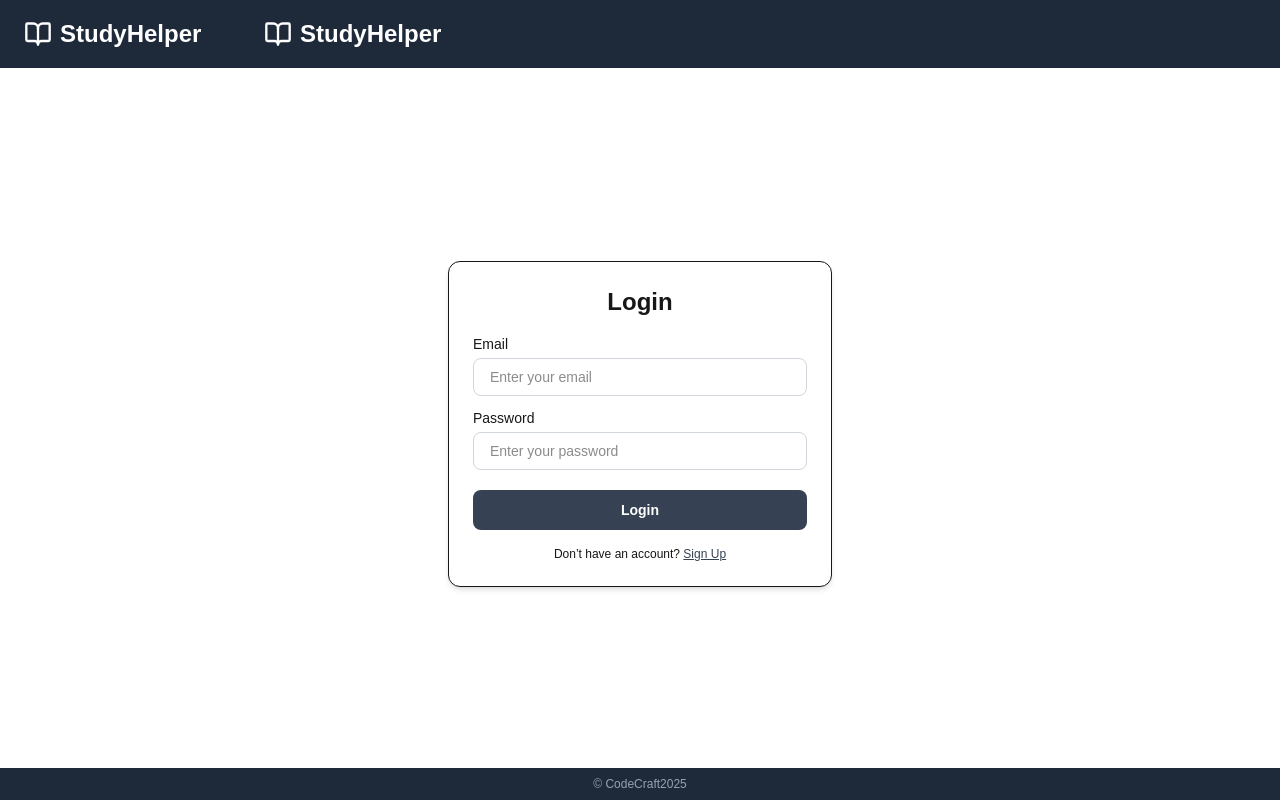
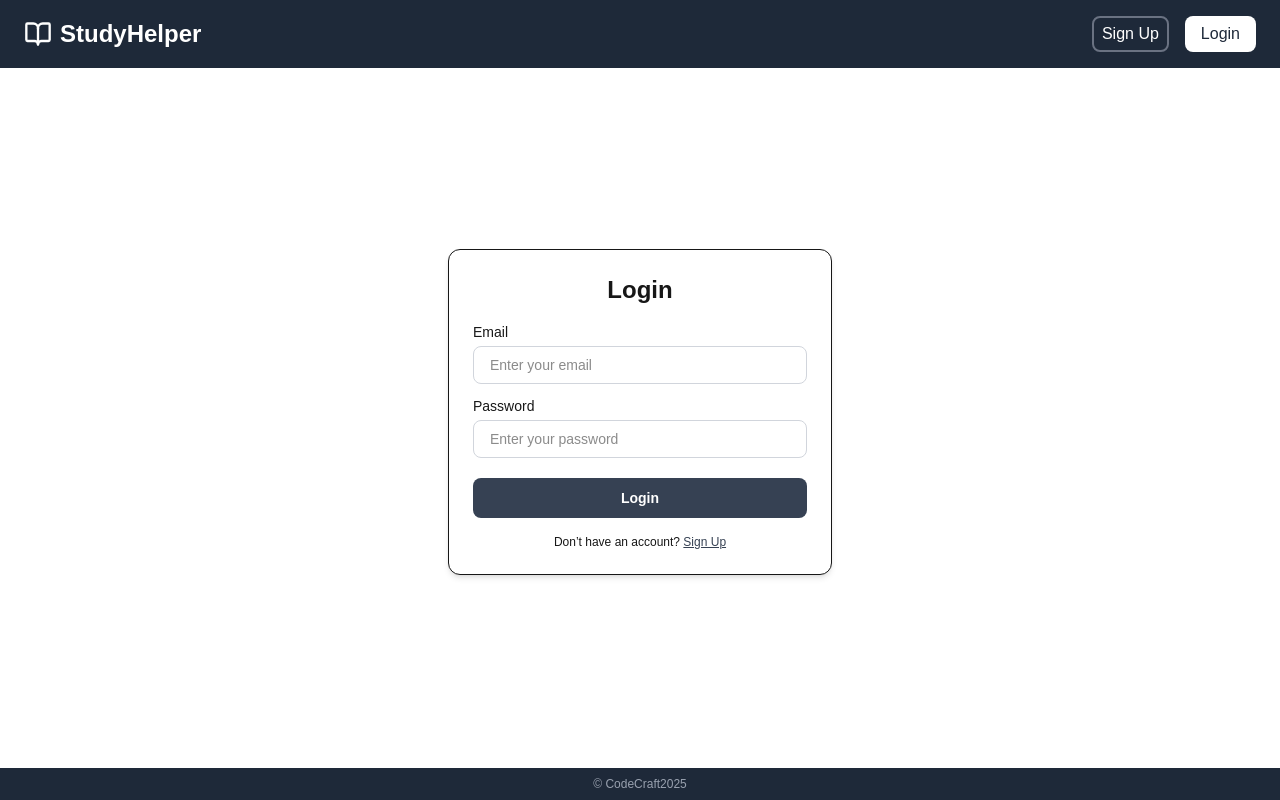
Before and after one commit to josiahjezraelguevarra/studybuddy, a Next.js app: page /login in a window 1280 px wide. Built offline with nearby package versions, Linux system fonts and the light colour scheme; no server answers.

Commit message:
Working for real

```diff
--- a/app/components/forms/FormLogin.tsx
+++ b/app/components/forms/FormLogin.tsx
@@ -89,7 +89,7 @@
       : "focus:ring-gray-500"
 
   return (
-    <Default className="flex items-center justify-center min-h-screen">
+    <div className="flex items-center justify-center min-h-screen">
       <Toaster position="top-center" />
 
       <div className="w-full max-w-sm bg-white shadow-md rounded-xl p-6 border">
@@ -162,6 +162,6 @@
           </p>
         </form>
       </div>
-    </Default>
+    </div>
   );
 }
```
